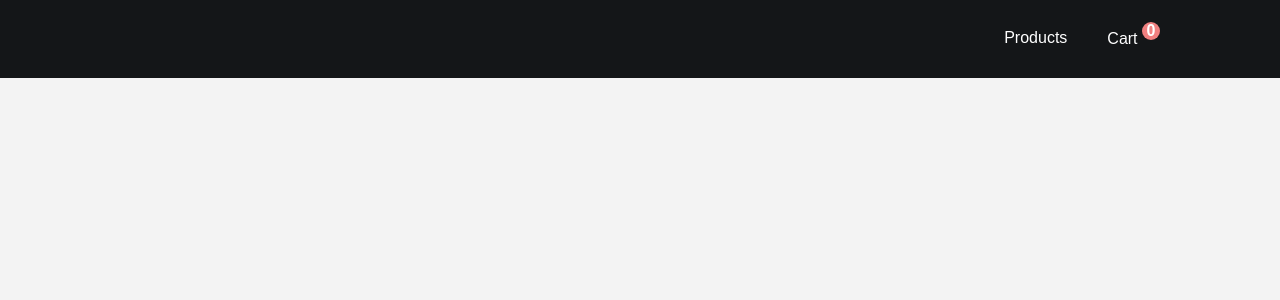
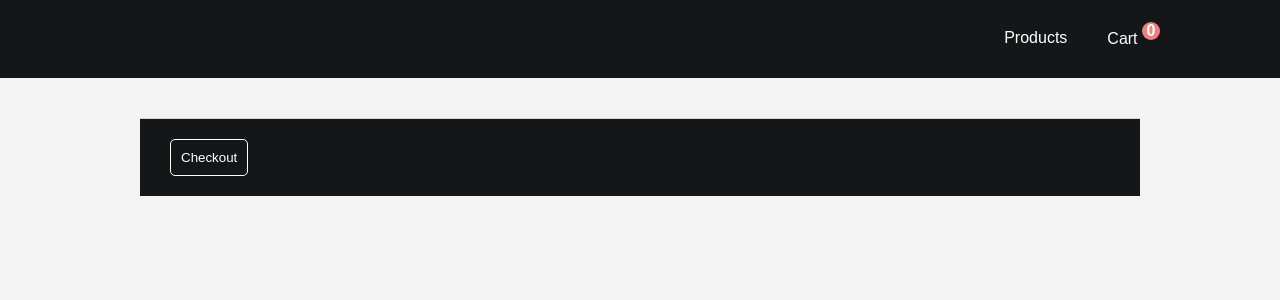
Before and after one commit to bloominstituteoftechnology/react-shopping-cart, a React (Create React App) app in the folder react-shopping-cart/: page /cart in a window 1280 px wide. Shown: the top 300 px of the page. Built offline with nearby package versions, Linux system fonts and the light colour scheme.

Commit message:
Got it to appear to cart. It needed addCart in the context Provider value and then it needed a return inside the maped object

```diff
--- a/react-shopping-cart/src/App.js
+++ b/react-shopping-cart/src/App.js
@@ -33,7 +33,7 @@ export default function App() {
 			{/* Routes */}
 			<Route exact path="/">
 
-					<shoppingContext.Provider value={products}>
+					<shoppingContext.Provider value={ products }>
 				<Products products={products} addItem={addItem} />
 
 				</shoppingContext.Provider>
@@ -59,6 +59,7 @@ export default function App() {
 
 							cart={cart}
 							removeFromCart={removeFromCart}
+							{...cart}
 						/>
 							</cartContext.Provider>
 					</Route>
--- a/react-shopping-cart/src/components/ShoppingCart.js
+++ b/react-shopping-cart/src/components/ShoppingCart.js
@@ -16,24 +16,33 @@ const ShoppingCart = props =>{
 	return (
 		<cartContext.Consumer>
 			{(cart) =>{
+				return (
 
-					<div className="shopping-cart">
-			{cart.map(item => {
+		<div className="shopping-cart">
 
-				{console.log(cart)}
-				<Item key={item.id} {...item} />
+
+					{{cart}['cart'].map(item => {
+
+						// {console.log(cart)}
+						return (
+
+							<Item key={item.id} products={item} {...item} />
+
+						)
+
+				})}
 
 
 
-		})}
 
 		<div className="shopping-cart__checkout">
-				<p>Total: ${getCartTotal()}</p>
+				{/* <p>Total: ${getCartTotal()}</p> */}
 				<button>Checkout</button>
 			</div>
 		</div>
+			);
+			}
 
-			}
 
 			}
 
```
Also changed, not shown: react-shopping-cart/src/components/Products.js (+5 -3 lines).
